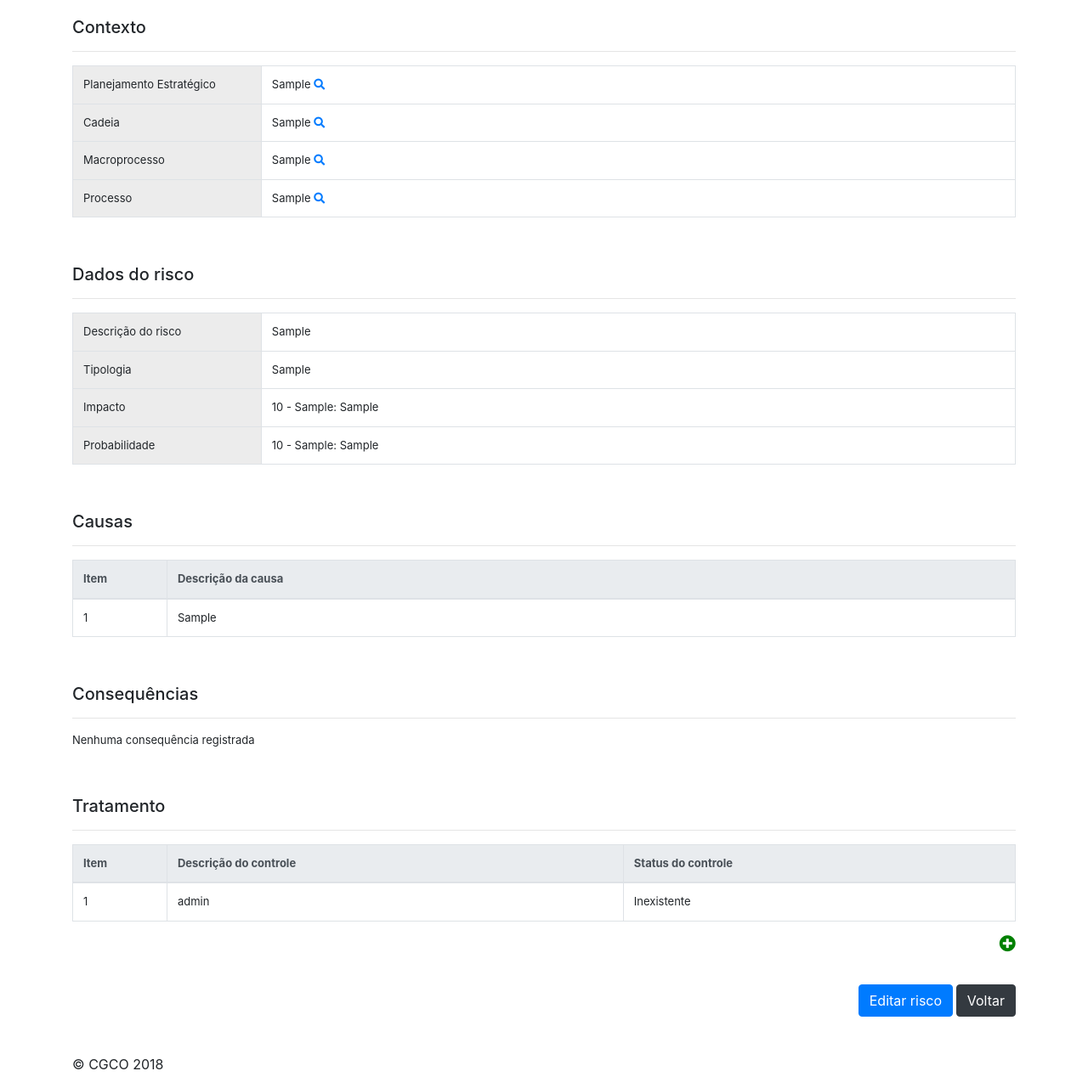
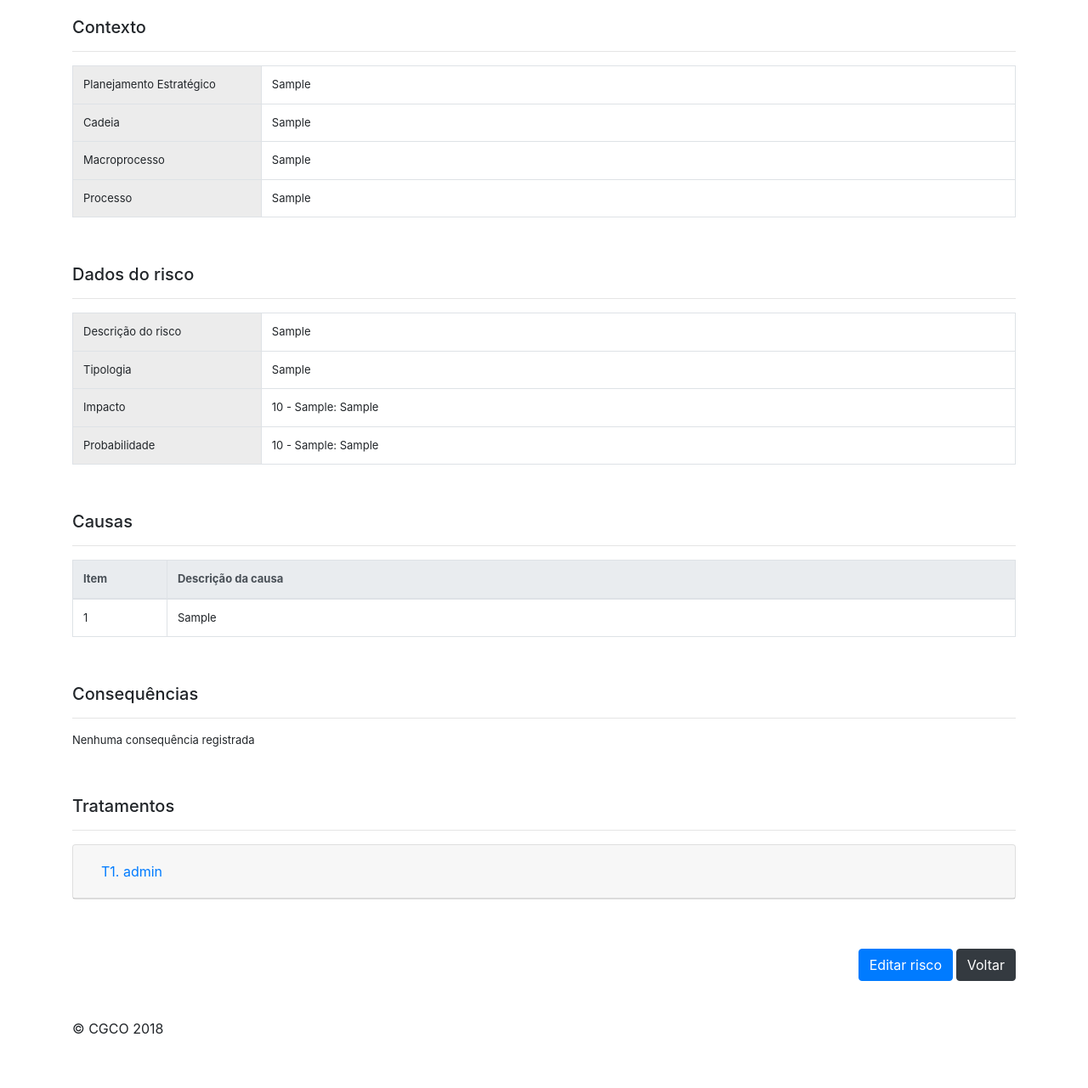
Before and after one commit to luisapuppin/riscos, a Django app: page /riscos/risco/1/detalhar/ in a window 1280 px wide. Shown: the part 870-2151 px from the top of the page at 85% size. After the commit the page ends 2087 px from the top, so only its background shows below. Run offline with Django 3.2, Linux system fonts and the light colour scheme; tables that the repository leaves empty hold one stand-in row (values such as "Sample post"); some libraries are stand-ins or nearby versions.

Commit message:
Adiciona os tratamentos no template de detalhar riscos
Adiciona os tratamentos no template de detalhar riscos

```diff
--- a/riscos/templates/riscos/base.html
+++ b/riscos/templates/riscos/base.html
@@ -7,7 +7,7 @@
     <meta charset="utf-8">
     <meta name="viewport" content="width=device-width, initial-scale=1, shrink-to-fit=no">
     <title> Sistema Integrado de Riscos </title>
-    <link rel="stylesheet" type="text/css" href="{% static 'riscos/fontawesome/fontawesome-all.min.css' %}" />
+    <link rel="stylesheet" type="text/css" href="{% static 'riscos/fontawesome/fontawesome-all.css' %}" />
     <link rel="stylesheet" type="text/css" href="{% static 'riscos/bootstrap-4.0.0-dist/css/bootstrap.min.css' %}" />
     <script src="{% static 'riscos/jquery/jquery-3.3.1.min.js' %}"></script>
     <script src="{% static 'riscos/js/functions.js' %}"></script>
--- a/riscos/templates/riscos/detalhar_risco.html
+++ b/riscos/templates/riscos/detalhar_risco.html
@@ -1,4 +1,24 @@
 {% extends 'riscos/base.html' %} {% block main_content %}
+
+<style>
+    .card-header::after {
+        font-family: "Font Awesome 5 Free";
+        content: "\f107";
+        font-weight: 900;
+        font-size: 1.2em;
+        margin-top: 7px;
+        float: right;
+    }
+
+    .card-header.aberto::after {
+        font-family: "Font Awesome 5 Free";
+        content: "\f106";
+        font-weight: 900;
+        font-size: 1.2em;
+        margin-top: 7px;
+        float: right;
+    }
+</style>
 
 <div class="jumbotron">
     <div class="container">
@@ -146,27 +166,62 @@
     {% endif %}
     <br><br>
 
-    <h5>Tratamento</h5>
+    <h5>Tratamentos</h5>
     <hr> {% if tratamentos %}
-    <table class="table table-bordered table-hover">
-        <thead class="thead-light">
-            <tr>
-                <th style="width: 10%">Item</th>
-                <th>Descrição do controle</th>
-                <th>Status do controle</th>
-            </tr>
-        </thead>
-        <tbody>
-            {% for item in tratamentos %}
-            <tr>
-                <td style="width: 10%">{{ forloop.counter }}</td>
-                <td>{{item.ds_controle}}</td>
-                <td>{{item.ds_status}}</td>
-            </tr>{% endfor %}
+    <div class="accordion" id="accordionTratamentos">
+        {% for item in tratamentos %}
+        <div class="card">
+            <div class="card-header" id="tratamento{{ forloop.counter }}">
+                <button class="btn btn-link" type="button" data-toggle="collapse" data-target="#collapseTrat{{ forloop.counter }}" aria-expanded="true" aria-controls="collapseTrat{{ forloop.counter }}">
+          T{{ forloop.counter }}. {{item.ds_controle}}
+        </button>
+            </div>
 
-        </tbody>
-    </table>
-    {% else %}
+            <div id="collapseTrat{{ forloop.counter }}" class="collapse" aria-labelledby="tratamento{{ forloop.counter }}" data-parent="#accordionTratamentos">
+                <div class="card-body">
+                    <div class="alert {% if item.ds_status == 'Ineficaz' or item.ds_status == 'Ineficiente' %}
+                        alert-warning {% elif item.ds_status == 'Inexistente' %}
+                        alert-danger {% else %} alert-success {% endif %}">
+                        Status do tratamento: {{item.ds_status}} {% if item.ds_status == "Ineficaz" or item.ds_status == "Ineficiente" %}
+                        <i class="fas fa-thumbs-down"></i> {% elif item.ds_status == "Inexistente" %}
+                        <i class="fas fa-exclamation-triangle"></i> {% else %}
+                        <i class="fas fa-thumbs-up"></i> {% endif %}
+                    </div>
+                    <div class="row">
+                        <div class="col">
+                            <p><span style="font-weight: 600;">Descrição: </span> {{item.ds_oque}}</p>
+                        </div>
+                        <div class="col">
+                            <p><span style="font-weight: 600;">Local: </span> {{item.ds_onde}}</p>
+                        </div>
+                    </div>
+                    <div class="row">
+                        <div class="col">
+                            <p><span style="font-weight: 600;">Motivo: </span> {{item.ds_porque}}</p>
+                        </div>
+                        <div class="col">
+                            <p><span style="font-weight: 600;">Responsável: </span> {{item.ds_quem}}</p>
+                        </div>
+                    </div>
+                    <div class="row">
+                        <div class="col">
+                            <p><span style="font-weight: 600;">Modo: </span> {{item.ds_como}}</p>
+                        </div>
+                        <div class="col">
+                            <p><span style="font-weight: 600;">Data de execução/implementação: </span> {{item.dt_quando}}</p>
+                        </div>
+                    </div>
+                    <div class="row">
+                        <div class="col">
+                            <p><span style="font-weight: 600;">Custo/valor: </span> R$ {{item.ds_quanto}}</p>
+                        </div>
+                    </div>
+                </div>
+            </div>
+        </div>
+        {% endfor %}
+    </div>
+    <br> {% else %}
     <p> Nenhum tratamento registrado </p>
     {% endif %}
     <div style="text-align: right; line-height:0">
@@ -200,5 +255,13 @@
     };
 
     Plotly.newPlot('myDiv', data, layout);
+
+    // Mudança de css no accordion (setas)
+    $(".accordion div").on("show.bs.collapse", function() {
+        $(":first", this).addClass("aberto");
+    })
+    $(".accordion div").on("hide.bs.collapse", function() {
+        $(":first", this).removeClass("aberto");
+    })
 </script>
 {% endblock %}
```
